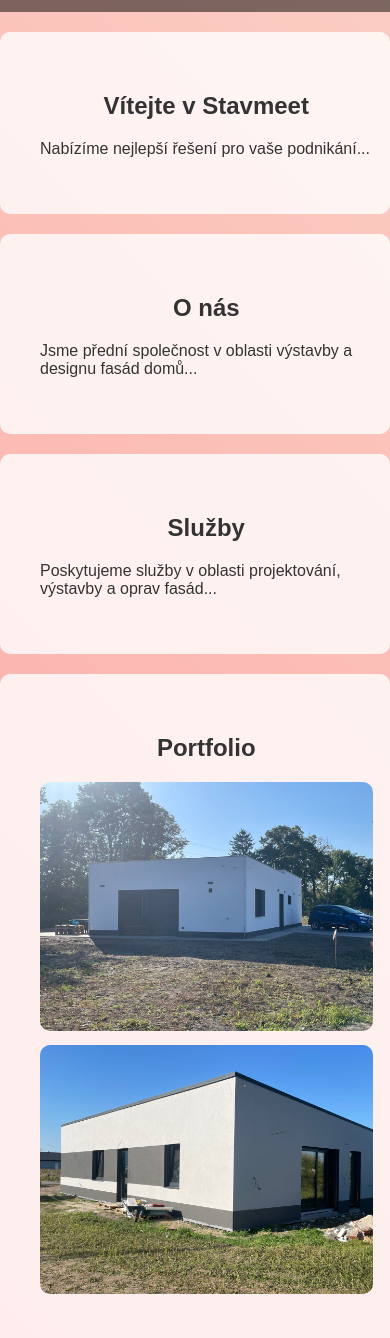
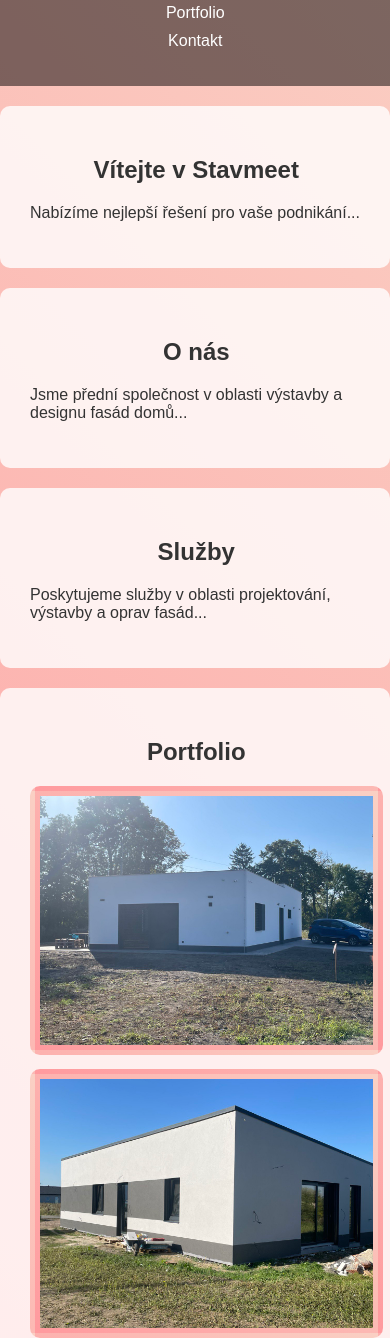
Before and after one commit to VadimTaras/VadimTaras.github.io, a plain HTML site: page index.html in a window 390 px wide. Shown: the part 180-1518 px from the top of the page. Drawn offline with Linux system fonts and the light colour scheme; a script that the page names is missing.

Commit message:
Update style.css

```diff
--- a/css/style.css
+++ b/css/style.css
@@ -53,21 +53,13 @@ h2 {
     flex-wrap: wrap;
 }
 
-.image-container {
-    position: relative;
+.gallery img {
     max-width: 45%;
+    border-radius: 10px;
     margin-bottom: 10px;
-}
-
-.image-container img {
-    width: 100%;
-    border-radius: 10px;
-    transition: transform 0.3s, filter 0.3s;
-}
-
-.image-container img:hover {
-    transform: scale(1.05);
-    filter: brightness(1.1);
+    border: 5px solid transparent;
+    background: linear-gradient(45deg, #ff9a9e, #fad0c4);
+    padding: 5px;
 }
 
 form {
@@ -106,9 +98,14 @@ footer {
 @media (max-width: 768px) {
     .container {
         width: 95%;
+        padding: 10px;
     }
-
-    .image-container {
+    .gallery img {
         max-width: 100%;
+        margin-bottom: 10px;
+    }
+    nav ul li {
+        display: block;
+        margin: 10px 0;
     }
 }
```
